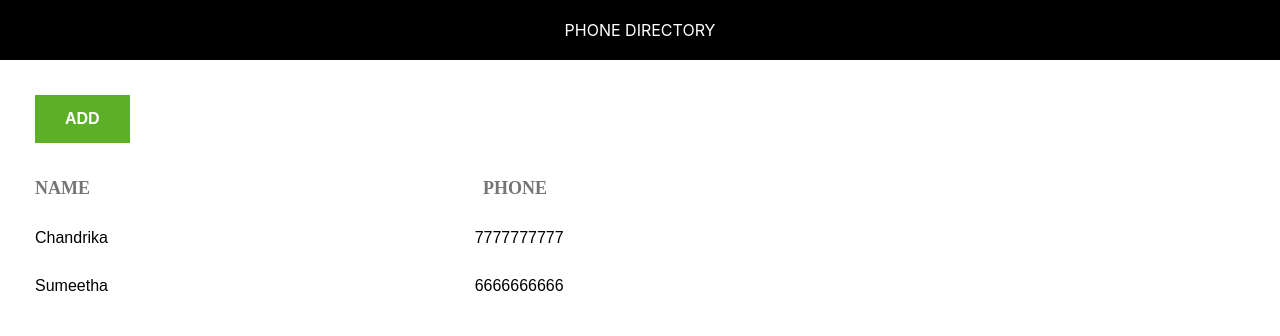
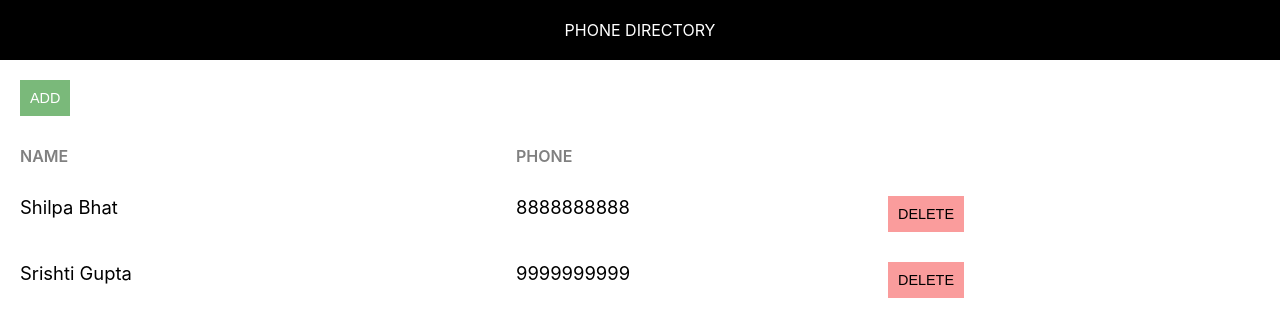
Before and after one commit to Chandrika1302/phone-directory, a React (Create React App) app: page / in a window 1280 px wide. Shown: the top 336 px of the page. Built offline with nearby package versions, Linux system fonts and the light colour scheme.

Commit message:
Updated the code

```diff
--- a/src/App.css
+++ b/src/App.css
@@ -1,35 +1,48 @@
-.add-btn{
-    padding:15px 30px ;
-    margin: 35px;
-    background-color: #5eaf28;
+.component-body-container {
+    padding: 20px;
+}
+
+.custom-btn {
+    padding: 10px;
+    border: none;
+    text-transform: uppercase;
+    font-size: 0.9rem;
+    cursor: pointer;
+    outline: none;
+}
+
+.add-btn {
+    background: #7ab97a;
     color: #fff;
+}
+
+.grid-container {
+    display: grid;
+    grid-template-columns: 40% 30% auto;
+    margin-bottom: 30px;
+}
+
+.heading-container {
+    margin: 30px 0 30px 0;
+    width: 100%;
+}
+
+.grid-item {
+    background-color: rgba(255, 255, 255, 0.8);
+    font-size: 1.15rem;
+    word-wrap: break-word;
+    padding-right: 10px;
+}
+
+.name-heading, .phone-heading {
+    font-size: 1rem;
+    font-weight: 600;
+    color: #808080;
     text-transform: uppercase;
-    font-size: medium;
-    font-weight:bolder;
-    border: 0;
-    cursor: pointer;
 }
-.user-headingDetails{
-    display: flex;
-    justify-content: space-between;
-    width: 40%;
-    margin-left: 35px;
-    font-family: bold;
-    font-weight:bolder;
-    color: #747574;
-    font-size: large;
-    cursor: pointer;
+
+.delete-btn {
+    background: #fa9c9c;
+    color: #000;
 
 }
-.user-details{
-    font-family: sans-serif;
-    margin-top: 30px;
-    color: black;
-    font-weight: normal;
-    display: flex;
-    justify-content: space-between;
-    width: 41.3%;
-    margin-left: 35px;
-
-
-}
--- a/src/App.js
+++ b/src/App.js
@@ -1,39 +1,50 @@
-import React, {Component} from 'react';
-import Header from './Header';
+import React, { Component } from 'react';
+import Header from './Header.js';
 import './App.css';
-class App extends Component{
-  render(){
-    let subscribers=[
+
+class App extends Component {
+
+  render() {
+
+    let subscribers = [
       {
-        id:1,
-        name:"Chandrika",
-        phone:"7777777777"
+        id: 1,
+        name: "Shilpa Bhat",
+        phone: "8888888888"
       },
       {
-        id:2,
-        name:"Sumeetha",
-        phone:"6666666666"
+        id: 2,
+        name: "Srishti Gupta",
+        phone: "9999999999"
       }
     ];
+
     return (
       <div>
-        <Header/>
-         <button className="add-btn">Add</button>
-         <div className="user-headingDetails">
-            <span>NAME</span>
-            <span>PHONE</span>
-         </div>
-         {
-           subscribers.map(sub =>{
-             return  <div className="user-details" key={sub.id}>
-             <span>{sub.name}</span>
-             <span>{sub.phone}</span>
+        <Header />
+        <div className="component-body-container">
+          <button className="custom-btn add-btn">Add</button>
+
+          <div className="grid-container heading-container">
+            <span className="grid-item name-heading">Name</span>
+            <span className="grid-item phone-heading">Phone</span>
           </div>
 
-           })
-         }
+          {
+            subscribers.map(sub => {
+              return <div key={sub.id} className="grid-container">
+                <span className="grid-item">{sub.name}</span>
+                <span className="grid-item">{sub.phone}</span>
+                <span className="grid-item action-btn-container">
+                  <button className="custom-btn delete-btn">Delete</button>
+                </span>
+              </div>
+            })
+          }
+        </div>
       </div>
     );
   }
 }
+
 export default App;
```
